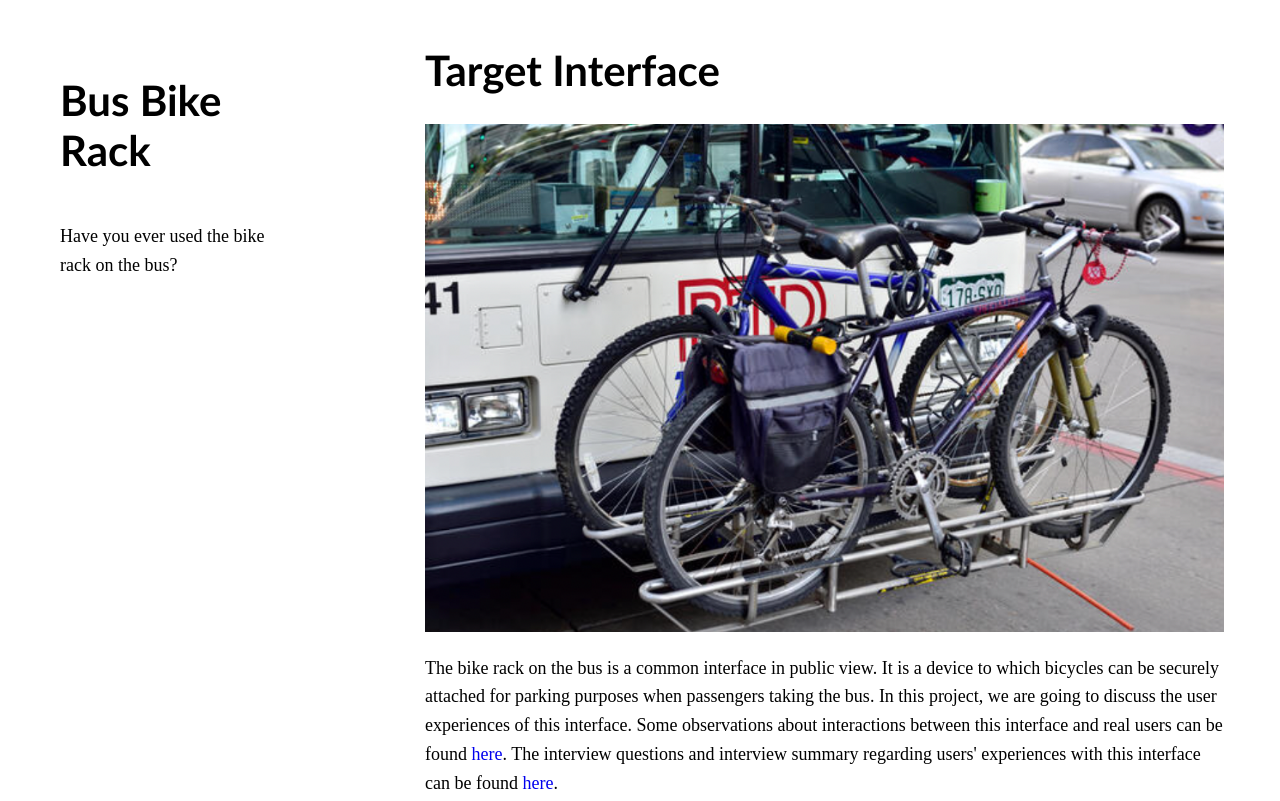
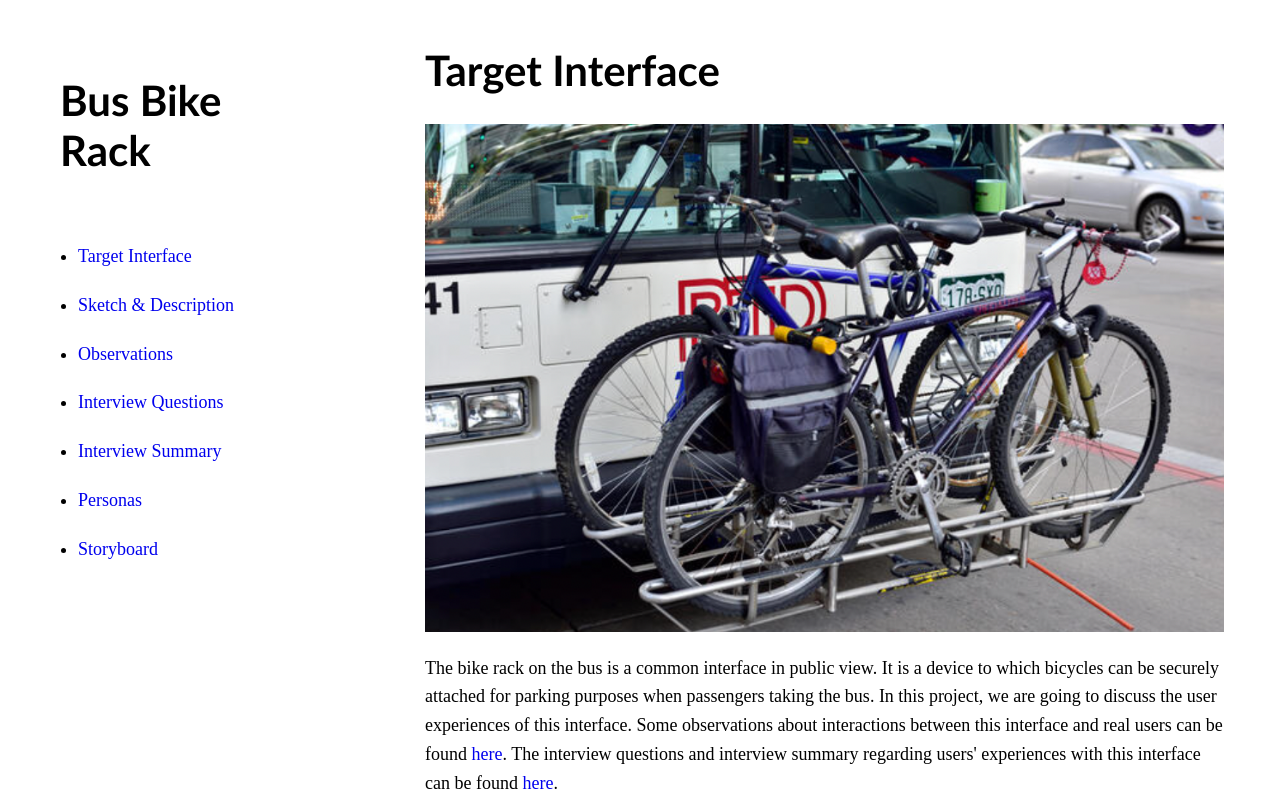
Before and after one commit to smartfox998/Personas, a plain HTML site: page index.html in a window 1280 px wide. Shown: the top 801 px of the page. Drawn offline with Linux system fonts and the light colour scheme.

Commit message:
Update index.html

```diff
--- a/index.html
+++ b/index.html
@@ -11,11 +11,21 @@
         <div class = "flex-container-row">
             <div class = "flex-container-col-meta">
                 <h1 class = "meta-title-font">Bus Bike Rack</h1>
-                <p class = "meta-text-font">Have you ever used the bike rack on the bus?</p>
+                <div class = "meta-text-font">
+                    <ul>
+                        <li style="padding-top: 20px;"><a href = "#Target-Interface">Target Interface</a></li>
+                        <li style="padding-top: 20px;"><a href = "#Sketch & Description">Sketch & Description</a></li>
+                        <li style="padding-top: 20px;"><a href = "#Observations">Observations</a></li>
+                        <li style="padding-top: 20px;"><a href = "#Interview-Questions">Interview Questions</a></li>
+                        <li style="padding-top: 20px;"><a href = "#Interview-Summary">Interview Summary</a></li>
+                        <li style="padding-top: 20px;"><a href = "#Personas">Personas</a></li>
+                        <li style="padding-top: 20px;"><a href = "#Storyboard">Storyboard</a></li>
+                    </ul>
+                </div>
             </div>
 
             <div class = "flex-container-col-section">
-                <div>
+                <div id="Target-Interface">
                     <h1 class = "section-title-font">Target Interface</h1>
                     <img src = "images/bikeRack.png" alt = "Bike Rack On the Bus" width="799" height="508">
                     <p class = "section-text-font">The bike rack on the bus is a common interface in public view. It is a device to which bicycles can be securely attached for parking purposes when passengers taking the bus. In this project, we are going to discuss the user experiences of this interface. Some observations about interactions between this interface and real users can be found <a href="#observations">here</a>. The interview questions and interview summary regarding users' experiences with this interface can be found <a href = "#interview">here</a>.</p>
@@ -23,7 +33,7 @@
 
                 <br>
 
-                <div>
+                <div id="Sketch & Description">
                     <h1 class = "section-title-font">Sketch & Description</h1>
                     <img src = "images/Sketch.jpg" alt = "Sketch of the Bike Rack" width="799" height="507">
                     <p class = "section-text-font">This interface is used to provide a place for the bus passengers to place their bike safely and stably.</p>
@@ -34,7 +44,7 @@
 
                 <br>
 
-                <div>
+                <div id="Observations">
                     <h1 id = "observations" class = "section-title-font">Observations</h1>
                     <ul>
                         <li class = "section-text-font">Some of the passengers with bike can place and fasten the bike in less than 1 minute.</li>
@@ -45,7 +55,7 @@
 
                 <br>
 
-                <div>
+                <div id="Interview-Questions">
                     <h1 id = "interview" class = "section-title-font">Interview Questions</h1>
                     <p class = "section-text-font">Q1: Have you ever taken the bus with your bike?</p>
 
@@ -63,7 +73,7 @@
 
                 <br>
 
-                <div>
+                <div id="Interview-Summary">
                     <h1 class = "section-title-font">Interview Summary</h1>
                     <p class = "section-text-font"><i>For users who have taken the bus with a bike:</i></p>
                     <ul>
@@ -81,7 +91,7 @@
 
                 <br>
 
-                <div>
+                <div id="Personas">
                     <h1 class = "section-title-font">Personas</h1>
                     <img src = "images/Empathy Map1.png" alt = "Empathy Map 1" width="800" height="800">
                     <p class = "section-text-font">The interface problem that Jason faces is that he doesn't know how to use this interface when using it for the first time. Jason represents a type of users who have no experience to use the bike rack on the bus and have no idea how to use it. Like this part of the users, Jason is nervous for not knowing how to use this interface and he is also embarrassed when get stuck.</p>
@@ -95,7 +105,7 @@
 
                 <br>
 
-                <div>
+                <div id="Storyboard">
                     <h1 class = "section-title-font">Storyboard</h1>
                     <img src = "images/storyboard.png" alt = "Storyboard" width="799" height="468">
                 </div>
```
